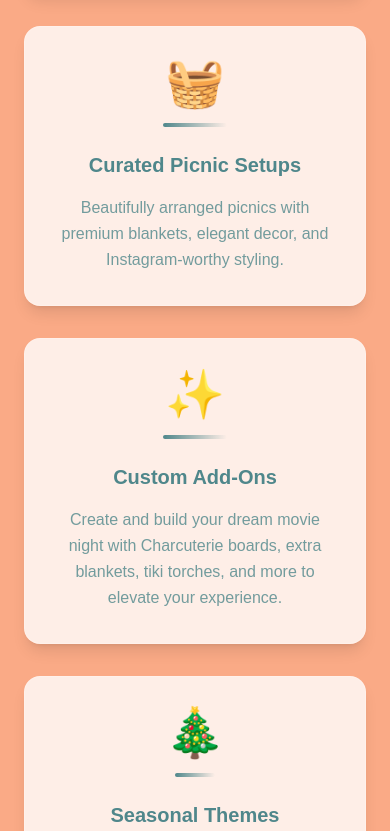
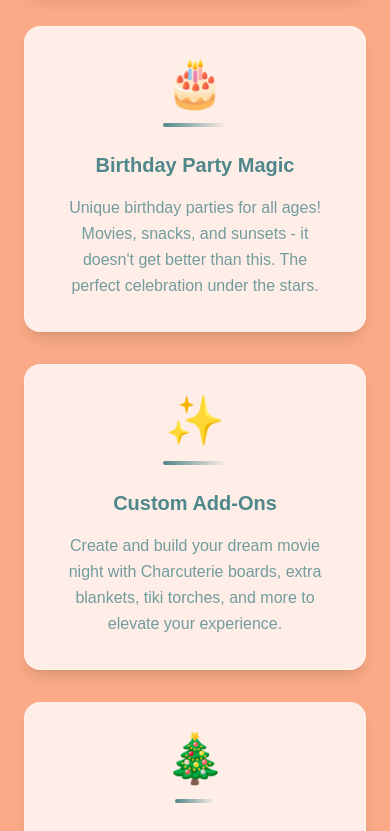
Before and after one commit to Cbakes24/seaside-cinema-website, a Next.js app: page / in a window 390 px wide. Shown: the part 4280-5111 px from the top of the page. Built offline with nearby package versions, Linux system fonts and the light colour scheme.

Commit message:
tweaks to what we  offer birthdays

```diff
--- a/src/app/page.tsx
+++ b/src/app/page.tsx
@@ -1,4 +1,4 @@
-"use client"
+"use client";
 export const dynamic = "force-dynamic";
 
 import Image from "next/image";
@@ -18,10 +18,6 @@ import {
   getExperienceById,
 } from "./utils/pricing";
 
-
-
-
-
 export default function Home() {
   const [scrollY, setScrollY] = useState(0);
 
@@ -30,8 +26,8 @@ export default function Home() {
       setScrollY(window.scrollY);
     };
 
-    window.addEventListener('scroll', handleScroll);
-    return () => window.removeEventListener('scroll', handleScroll);
+    window.addEventListener("scroll", handleScroll);
+    return () => window.removeEventListener("scroll", handleScroll);
   }, []);
 
   return (
@@ -44,7 +40,7 @@ export default function Home() {
           loop
           playsInline
           className="absolute inset-0 w-full h-full object-cover scale-100"
-          style={{ transform: 'translateY(-1px)' }}
+          style={{ transform: "translateY(-1px)" }}
         >
           <source src="/LoveBoat3.mp4" type="video/mp4" />
           Your browser does not support the video tag.
@@ -54,7 +50,7 @@ export default function Home() {
           className="relative z-10 h-full flex flex-col items-center justify-start mt-30 text-center px-6 text-white"
           style={{
             transform: `translateY(${scrollY * 0.3}px)`,
-            transition: 'transform .01s ease-out'
+            transition: "transform .01s ease-out",
           }}
         >
           <div className="mb-6">
@@ -70,8 +66,8 @@ export default function Home() {
           <h1
             className="text-3xl text-peach sm:text-5xl font-playfair font-semibold leading-tight drop-shadow-md"
             style={{
-              transform: `translateY(${scrollY * .01}px)`,
-                    transition: 'transform 0.01s ease-in'
+              transform: `translateY(${scrollY * 0.01}px)`,
+              transition: "transform 0.01s ease-in",
             }}
           >
             Luxury Beach Movie Nights
@@ -80,18 +76,18 @@ export default function Home() {
             className="mt-4 text-base sm:text-lg max-w-xl drop-shadow-sm text-offwhite"
             style={{
               transform: `translateY(${scrollY * -0.01}px)`,
-              transition: 'transform .01s ease-in'
+              transition: "transform .01s ease-in",
             }}
           >
-
-            Birthdays |  | Anniversaries |  | Date Nights |  | Picnics | | Corporate Events
+            Birthdays | | Anniversaries | | Date Nights | | Picnics | |
+            Corporate Events
           </p>
           <Link
             href="/book"
             className="mt-6 bg-offwhite inline-block text-teal px-6 py-3 rounded-lg font-medium hover:bg-sand transition text-semibold"
             style={{
               transform: `translateY(${scrollY * -0.01}px)`,
-              transition: 'transform 0.01s ease-in'
+              transition: "transform 0.01s ease-in",
             }}
           >
             Book Now!
@@ -106,18 +102,30 @@ export default function Home() {
           <div className="grid gap-8 md:grid-cols-3">
             <div className="text-center">
               <div className="text-4xl mb-4">1️⃣</div>
-              <h3 className="text-xl font-semibold text-teal mb-2">Choose Your Package</h3>
-              <p className="text-teal">Select your date, package, and add custom options</p>
+              <h3 className="text-xl font-semibold text-teal mb-2">
+                Choose Your Package
+              </h3>
+              <p className="text-teal">
+                Select your date, package, and add custom options
+              </p>
             </div>
             <div className="text-center">
               <div className="text-4xl mb-4">2️⃣</div>
-              <h3 className="text-xl font-semibold text-teal mb-2">We Set Everything Up</h3>
-              <p className="text-teal">Our team handles all the details and setup</p>
+              <h3 className="text-xl font-semibold text-teal mb-2">
+                We Set Everything Up
+              </h3>
+              <p className="text-teal">
+                Our team handles all the details and setup
+              </p>
             </div>
             <div className="text-center">
               <div className="text-4xl mb-4">3️⃣</div>
-              <h3 className="text-xl font-semibold text-teal mb-2">You Show Up &amp; Enjoy</h3>
-              <p className="text-teal">Just arrive and create unforgettable memories</p>
+              <h3 className="text-xl font-semibold text-teal mb-2">
+                You Show Up &amp; Enjoy
+              </h3>
+              <p className="text-teal">
+                Just arrive and create unforgettable memories
+              </p>
             </div>
           </div>
           <Link
@@ -135,12 +143,16 @@ export default function Home() {
             Our Signature Experiences
           </h2>
           <p className="text-lg text-teal text-center mb-12 max-w-3xl mx-auto">
-            Choose from our curated selection of beach movie night experiences, each designed to create unforgettable memories.
+            Choose from our curated selection of beach movie night experiences,
+            each designed to create unforgettable memories.
           </p>
 
           <div className="grid gap-8 md:grid-cols-2 lg:grid-cols-4">
             {experiences.slice(0, 4).map((experience) => (
-              <div key={experience.id} className="bg-white rounded-xl shadow-lg overflow-hidden hover:shadow-xl transition-shadow duration-300">
+              <div
+                key={experience.id}
+                className="bg-white rounded-xl shadow-lg overflow-hidden hover:shadow-xl transition-shadow duration-300"
+              >
                 <div className="relative h-48">
                   <Image
                     src={experience.image}
@@ -152,8 +164,12 @@ export default function Home() {
                   <div className="absolute inset-0 bg-black/20"></div>
                 </div>
                 <div className="p-6">
-                  <h3 className="text-lg font-semibold text-teal mb-2">{experience.name}</h3>
-                  <p className="text-gray-600 text-sm mb-4 line-clamp-3">{experience.description}</p>
+                  <h3 className="text-lg font-semibold text-teal mb-2">
+                    {experience.name}
+                  </h3>
+                  <p className="text-gray-600 text-sm mb-4 line-clamp-3">
+                    {experience.description}
+                  </p>
                   <div className="flex items-center justify-between">
                     <span className="text-xl font-bold text-teal">
                       {formatPrice(experience.price)}
@@ -184,62 +200,85 @@ export default function Home() {
       <section className="py-24 px-6 bg-peach from-sand to-offwhite">
         <div className="max-w-6xl mx-auto">
           <div className="text-center mb-16">
-            <h2 className="text-4xl font-bold text-teal mb-6">
-              What We Offer
-            </h2>
+            <h2 className="text-4xl font-bold text-teal mb-6">What We Offer</h2>
             <p className="text-lg text-teal/80 max-w-2xl mx-auto leading-relaxed">
-              From intimate picnics to grand celebrations, we create unforgettable moments with every detail thoughtfully curated.
+              From intimate picnics to grand celebrations, we create
+              unforgettable moments with every detail thoughtfully curated.
             </p>
           </div>
 
           <div className="grid gap-8 md:grid-cols-2 lg:grid-cols-4">
             <div className="group bg-white/80 backdrop-blur-sm rounded-2xl p-8 shadow-lg hover:shadow-xl transition-all duration-300 transform hover:-translate-y-2 border border-white/20">
               <div className="text-center mb-6">
-                <div className="text-5xl mb-4 group-hover:scale-110 transition-transform duration-300">🎬</div>
+                <div className="text-5xl mb-4 group-hover:scale-110 transition-transform duration-300">
+                  🎬
+                </div>
                 <div className="w-16 h-1 bg-gradient-to-r from-teal to-orange mx-auto rounded-full"></div>
               </div>
-              <h3 className="text-xl font-playfair font-bold text-teal mb-4 text-center">Outdoor Movie Nights</h3>
+              <h3 className="text-xl font-playfair font-bold text-teal mb-4 text-center">
+                Outdoor Movie Nights
+              </h3>
               <p className="text-teal/80 text-center leading-relaxed">
-                Classic films under the stars with cozy blankets, popcorn, and the gentle sound of waves nearby.
+                Classic films under the stars with cozy blankets, popcorn, and
+                the gentle sound of waves nearby.
+              </p>
+            </div>
+
+            <Link
+              href="/book?package=birthday"
+              className="group bg-white/80 backdrop-blur-sm rounded-2xl p-8 shadow-lg hover:shadow-xl transition-all duration-300 transform hover:-translate-y-2 border border-white/20 block"
+            >
+              <div className="text-center mb-6">
+                <div className="text-5xl mb-4 group-hover:scale-110 transition-transform duration-300">
+                  🎂
+                </div>
+                <div className="w-16 h-1 bg-gradient-to-r from-teal to-orange mx-auto rounded-full"></div>
+              </div>
+              <h3 className="text-xl font-playfair font-bold text-teal mb-4 text-center">
+                Birthday Party Magic
+              </h3>
+              <p className="text-teal/80 text-center leading-relaxed">
+                Unique birthday parties for all ages! Movies, snacks, and
+                sunsets - it doesn&apos;t get better than this. The perfect
+                celebration under the stars.
+              </p>
+            </Link>
+
+            <div className="group bg-white/80 backdrop-blur-sm rounded-2xl p-8 shadow-lg hover:shadow-xl transition-all duration-300 transform hover:-translate-y-2 border border-white/20">
+              <div className="text-center mb-6">
+                <div className="text-5xl mb-4 group-hover:scale-110 transition-transform duration-300">
+                  ✨
+                </div>
+                <div className="w-16 h-1 bg-gradient-to-r from-teal to-orange mx-auto rounded-full"></div>
+              </div>
+              <h3 className="text-xl font-playfair font-bold text-teal mb-4 text-center">
+                Custom Add-Ons
+              </h3>
+              <p className="text-teal/80 text-center leading-relaxed">
+                Create and build your dream movie night with Charcuterie boards,
+                extra blankets, tiki torches, and more to elevate your
+                experience.
               </p>
             </div>
 
             <div className="group bg-white/80 backdrop-blur-sm rounded-2xl p-8 shadow-lg hover:shadow-xl transition-all duration-300 transform hover:-translate-y-2 border border-white/20">
               <div className="text-center mb-6">
-                <div className="text-5xl mb-4 group-hover:scale-110 transition-transform duration-300">🧺</div>
-                <div className="w-16 h-1 bg-gradient-to-r from-teal to-orange mx-auto rounded-full"></div>
+                <div className="text-5xl mb-4 group-hover:scale-110 transition-transform duration-300">
+                  🎄
                 </div>
-              <h3 className="text-xl font-playfair font-bold text-teal mb-4 text-center">Curated Picnic Setups</h3>
-              <p className="text-teal/80 text-center leading-relaxed">
-                Beautifully arranged picnics with premium blankets, elegant decor, and Instagram-worthy styling.
-              </p>
-            </div>
-
-            <div className="group bg-white/80 backdrop-blur-sm rounded-2xl p-8 shadow-lg hover:shadow-xl transition-all duration-300 transform hover:-translate-y-2 border border-white/20">
-              <div className="text-center mb-6">
-                <div className="text-5xl mb-4 group-hover:scale-110 transition-transform duration-300">✨</div>
-                <div className="w-16 h-1 bg-gradient-to-r from-teal to-orange mx-auto rounded-full"></div>
-              </div>
-              <h3 className="text-xl font-playfair font-bold text-teal mb-4 text-center">Custom Add-Ons</h3>
-              <p className="text-teal/80 text-center leading-relaxed">
-                Create and build your dream movie night with Charcuterie boards, extra blankets, tiki torches, and more to elevate your experience.
-              </p>
-            </div>
-
-            <div className="group bg-white/80 backdrop-blur-sm rounded-2xl p-8 shadow-lg hover:shadow-xl transition-all duration-300 transform hover:-translate-y-2 border border-white/20">
-              <div className="text-center mb-6">
-                <div className="text-5xl mb-4 group-hover:scale-110 transition-transform duration-300">🎄</div>
                 <div className="w-10 h-1 bg-gradient-to-r from-teal to-orange mx-auto rounded-full"></div>
               </div>
-              <h3 className="text-xl font-playfair font-bold text-teal mb-4 text-center">Seasonal Themes</h3>
+              <h3 className="text-xl font-playfair font-bold text-teal mb-4 text-center">
+                Seasonal Themes
+              </h3>
               <p className="text-teal/80 text-center leading-relaxed">
-                Special packages for holidays and seasonal celebrations with themed decor and ambiance.
+                Special packages for holidays and seasonal celebrations with
+                themed decor and ambiance.
               </p>
             </div>
           </div>
         </div>
       </section>
-
 
       {/* Seasonal Packages Section */}
       <section className="py-20 px-6 bg-offwhite">
@@ -248,7 +287,8 @@ export default function Home() {
             Seasonal Experiences
           </h2>
           <p className="text-lg text-teal text-center mb-12 max-w-3xl mx-auto">
-            Celebrate special moments with our themed packages. Each season brings its own magic to the bay.
+            Celebrate special moments with our themed packages. Each season
+            brings its own magic to the bay.
           </p>
 
           <div className="grid gap-8 md:grid-cols-3">
@@ -256,7 +296,9 @@ export default function Home() {
             <div className="bg-white rounded-xl shadow-lg overflow-hidden hover:shadow-xl transition-shadow duration-300">
               <div className="relative h-64">
                 <Image
-                  src={getExperienceById("halloween")?.image || "/IMG_1255.jpeg"}
+                  src={
+                    getExperienceById("halloween")?.image || "/IMG_1255.jpeg"
+                  }
                   alt="Halloween Movie Night"
                   fill
                   priority
@@ -271,10 +313,12 @@ export default function Home() {
               </div>
               <div className="p-6">
                 <h3 className="text-xl font-semibold text-teal mb-3">
-                  {getExperienceById("halloween")?.name || "Pumpkin Spice and Everything Nice"}
+                  {getExperienceById("halloween")?.name ||
+                    "Pumpkin Spice and Everything Nice"}
                 </h3>
                 <p className="text-gray-600 mb-4">
-                  {getExperienceById("halloween")?.description || "Embrace the cozy vibes of autumn with our Fall Movie Night at the bay. Picture yourself under the stars, surrounded by pumpkins, rustic lanterns, and warm, earthy tones of autumn decor... Possibly watching a Skelington obessed with xmas!"}
+                  {getExperienceById("halloween")?.description ||
+                    "Embrace the cozy vibes of autumn with our Fall Movie Night at the bay. Picture yourself under the stars, surrounded by pumpkins, rustic lanterns, and warm, earthy tones of autumn decor... Possibly watching a Skelington obessed with xmas!"}
                 </p>
                 <div className="flex items-center justify-between">
                   <span className="text-2xl font-bold text-teal">
@@ -309,10 +353,12 @@ export default function Home() {
               </div>
               <div className="p-6">
                 <h3 className="text-xl font-semibold text-teal mb-3">
-                  {getExperienceById("valentines")?.name || "Love Under the Stars"}
+                  {getExperienceById("valentines")?.name ||
+                    "Love Under the Stars"}
                 </h3>
                 <p className="text-gray-600 mb-4">
-                  {getExperienceById("valentines")?.description || "Our Valentine's Day Movie Night offers the perfect ambiance — surrounded by the glow of candles, roses, and chocolates. Whether you're watching a romance classic or a film that means something to you, it's a truly unforgettable experience."}
+                  {getExperienceById("valentines")?.description ||
+                    "Our Valentine's Day Movie Night offers the perfect ambiance — surrounded by the glow of candles, roses, and chocolates. Whether you're watching a romance classic or a film that means something to you, it's a truly unforgettable experience."}
                 </p>
                 <div className="flex items-center justify-between">
                   <span className="text-2xl font-bold text-teal">
@@ -350,7 +396,8 @@ export default function Home() {
                   {getExperienceById("christmas")?.name || "Holiday Magic"}
                 </h3>
                 <p className="text-gray-600 mb-4">
-                  {getExperienceById("christmas")?.description || "Celebrate the magic of the season with our Christmas Movie Night experience — twinkling lights, trees, cozy blankets, and the bay as your backdrop. Perfect for creating memories with loved ones in a whimsical holiday setting."}
+                  {getExperienceById("christmas")?.description ||
+                    "Celebrate the magic of the season with our Christmas Movie Night experience — twinkling lights, trees, cozy blankets, and the bay as your backdrop. Perfect for creating memories with loved ones in a whimsical holiday setting."}
                 </p>
                 <div className="flex items-center justify-between">
                   <span className="text-2xl font-bold text-teal">
@@ -379,10 +426,6 @@ export default function Home() {
       </section>
       <InstagramSection />
 
-
-
-
-
       {/* Testimonials / Reviews */}
       {/* <section className="py-20 px-6 bg-sand">
         <div className="max-w-4xl mx-auto text-center">
@@ -404,7 +447,6 @@ export default function Home() {
 
       {/* Second Parallax Section */}
 
-
       {/* Content Section 2 */}
       <section className="py-20 px-6 bg-offwhite text-center">
         <h2 className="text-2xl sm:text-4xl font-bold text-peach">
@@ -414,7 +456,6 @@ export default function Home() {
           We bring the picnic, the movie setup, and the magic. You just show up
           and enjoy.
         </p>
-
       </section>
       {/* Content Section 1 */}
       {/* <section className="py-20 px-6 bg-peach h-100 text-center">
@@ -427,23 +468,39 @@ export default function Home() {
         </p>
       </section> */}
 
-
       {/* FAQ Section */}
       <section className="py-20 px-6 bg-sand">
         <div className="max-w-4xl mx-auto">
-          <h2 className="text-3xl font-bold text-teal text-center mb-12">Frequently Asked Questions</h2>
+          <h2 className="text-3xl font-bold text-teal text-center mb-12">
+            Frequently Asked Questions
+          </h2>
           <div className="space-y-6">
             <div className="bg-white p-6 rounded-lg shadow-md">
-              <h3 className="text-xl font-semibold text-teal mb-2">What&apos;s included in each package?</h3>
-              <p className="text-teal">Each package includes setup, seating for 2, decor, along with any Custom add-ons selected by you.</p>
+              <h3 className="text-xl font-semibold text-teal mb-2">
+                What&apos;s included in each package?
+              </h3>
+              <p className="text-teal">
+                Each package includes setup, seating for 2, decor, along with
+                any Custom add-ons selected by you.
+              </p>
             </div>
             <div className="bg-white p-6 rounded-lg shadow-md">
-              <h3 className="text-xl font-semibold text-teal mb-2">Can I bring my own food?</h3>
-              <p className="text-teal">Absolutely! You&apos;re welcome to bring your own food and drinks. We also offer charcuterie boards and other add-ons.</p>
+              <h3 className="text-xl font-semibold text-teal mb-2">
+                Can I bring my own food?
+              </h3>
+              <p className="text-teal">
+                Absolutely! You&apos;re welcome to bring your own food and
+                drinks. We also offer charcuterie boards and other add-ons.
+              </p>
             </div>
             <div className="bg-white p-6 rounded-lg shadow-md">
-              <h3 className="text-xl font-semibold text-teal mb-2">What if the weather is bad?</h3>
-              <p className="text-teal">We monitor weather closely and will reschedule if possible. Your safety and comfort are our priority.</p>
+              <h3 className="text-xl font-semibold text-teal mb-2">
+                What if the weather is bad?
+              </h3>
+              <p className="text-teal">
+                We monitor weather closely and will reschedule if possible. Your
+                safety and comfort are our priority.
+              </p>
             </div>
           </div>
         </div>
@@ -451,17 +508,26 @@ export default function Home() {
 
       <section
         className="relative h-[30vh] w-full bg-fixed bg-cover bg-center"
-        style={{ backgroundImage: "url('/verticalPicnic.jpeg')" }}
+        style={{
+          backgroundImage: "url('/verticalPicnic.jpeg')",
+          backgroundAttachment: "scroll",
+        }}
       >
         <div className="absolute inset-0 bg-black/30" />
         <div className="relative z-10 h-full flex items-center justify-center text-center text-offwhite px-6">
+          <h2 className="text-3xl text-sand sm:text-5xl font-semibold drop-shadow-md">
+            Custom Packages For Any Occasion
+          </h2>
         </div>
       </section>
       {/* Final CTA */}
       <section className="py-20 px-6 bg-teal text-center">
-        <h2 className="text-3xl font-bold text-white mb-6">Ready to Create Magic?</h2>
+        <h2 className="text-3xl font-bold text-white mb-6">
+          Ready to Create Magic?
+        </h2>
         <p className="text-white mb-8 max-w-2xl mx-auto">
-          Book your unforgettable beach experience today and let us handle the rest.
+          Book your unforgettable beach experience today and let us handle the
+          rest.
         </p>
         <Link
           href="/book"
@@ -471,8 +537,7 @@ export default function Home() {
         </Link>
       </section>
 
-      <Gallery className="p-5" maxImages={9}/>
-
+      <Gallery className="p-5" maxImages={9} />
 
       {/* Footer */}
       <footer className="bg-gray-800 text-white py-12 px-6">
@@ -480,14 +545,28 @@ export default function Home() {
           <div className="grid gap-8 md:grid-cols-4">
             <div>
               <h3 className="text-xl font-semibold mb-4">Seaside Cinema</h3>
-              <p className="text-gray-300">Luxury beach experiences in San Diego</p>
+              <p className="text-gray-300">
+                Luxury beach experiences in San Diego
+              </p>
             </div>
             <div>
               <h4 className="font-semibold mb-4">Quick Links</h4>
               <ul className="space-y-2 text-gray-300">
-                <li><Link href="/" className="hover:text-white">Home</Link></li>
-                <li><Link href="/experiences" className="hover:text-white">Experiences</Link></li>
-                <li><Link href="/book" className="hover:text-white">Book Now</Link></li>
+                <li>
+                  <Link href="/" className="hover:text-white">
+                    Home
+                  </Link>
+                </li>
+                <li>
+                  <Link href="/experiences" className="hover:text-white">
+                    Experiences
+                  </Link>
+                </li>
+                <li>
+                  <Link href="/book" className="hover:text-white">
+                    Book Now
+                  </Link>
+                </li>
               </ul>
             </div>
             <div>
@@ -501,8 +580,12 @@ export default function Home() {
             <div>
               <h4 className="font-semibold mb-4">Follow Us</h4>
               <div className="flex space-x-4">
-                <a href="#" className="text-gray-300 hover:text-white">📷 Instagram</a>
-                <a href="#" className="text-gray-300 hover:text-white">📘 Facebook</a>
+                <a href="#" className="text-gray-300 hover:text-white">
+                  📷 Instagram
+                </a>
+                <a href="#" className="text-gray-300 hover:text-white">
+                  📘 Facebook
+                </a>
               </div>
             </div>
           </div>
```
Also changed, not shown: src/app/components/InstagramSection.tsx (+22 -4 lines). Lines whose indentation alone changed are shown as unchanged.
